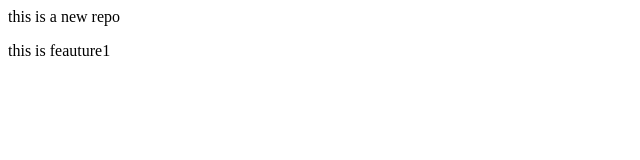
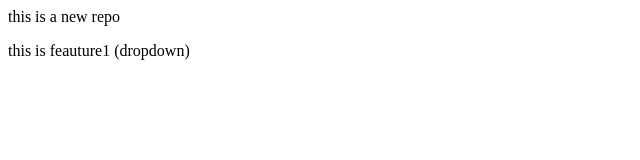
Before and after one commit to AnveshaRathi/localrepo, a plain HTML site: page LocalRepo/index.html in a window 1280 px wide. Shown: the full height of the page, 0-640 px from the left. Drawn offline with Linux system fonts and the light colour scheme.

Commit message:
dropdown

```diff
--- a/LocalRepo/index.html
+++ b/LocalRepo/index.html
@@ -1,2 +1,2 @@
 <p>this is a new repo</p>
-<P>this is feauture1</P>
+<P>this is feauture1 (dropdown)</P>
```
